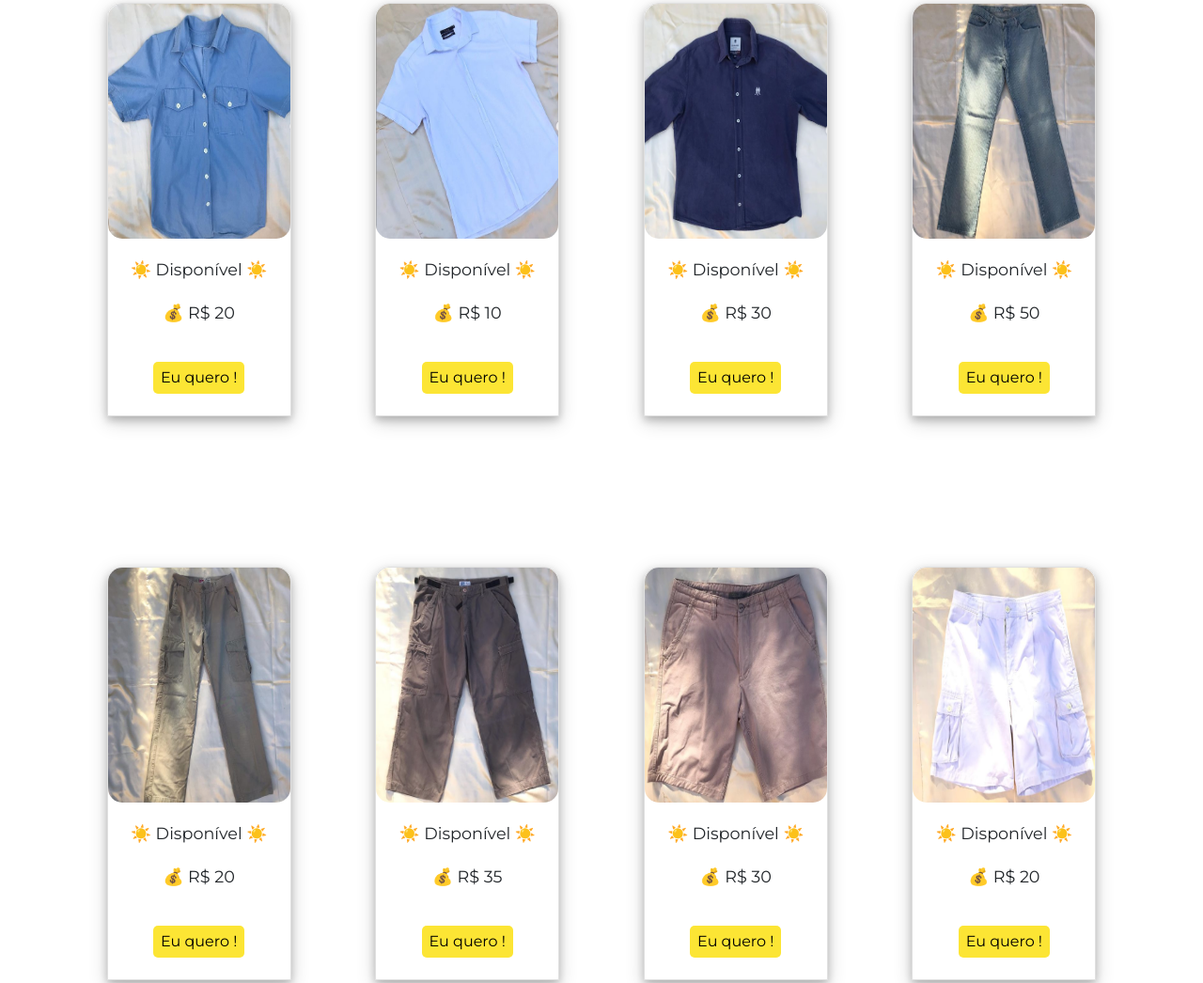
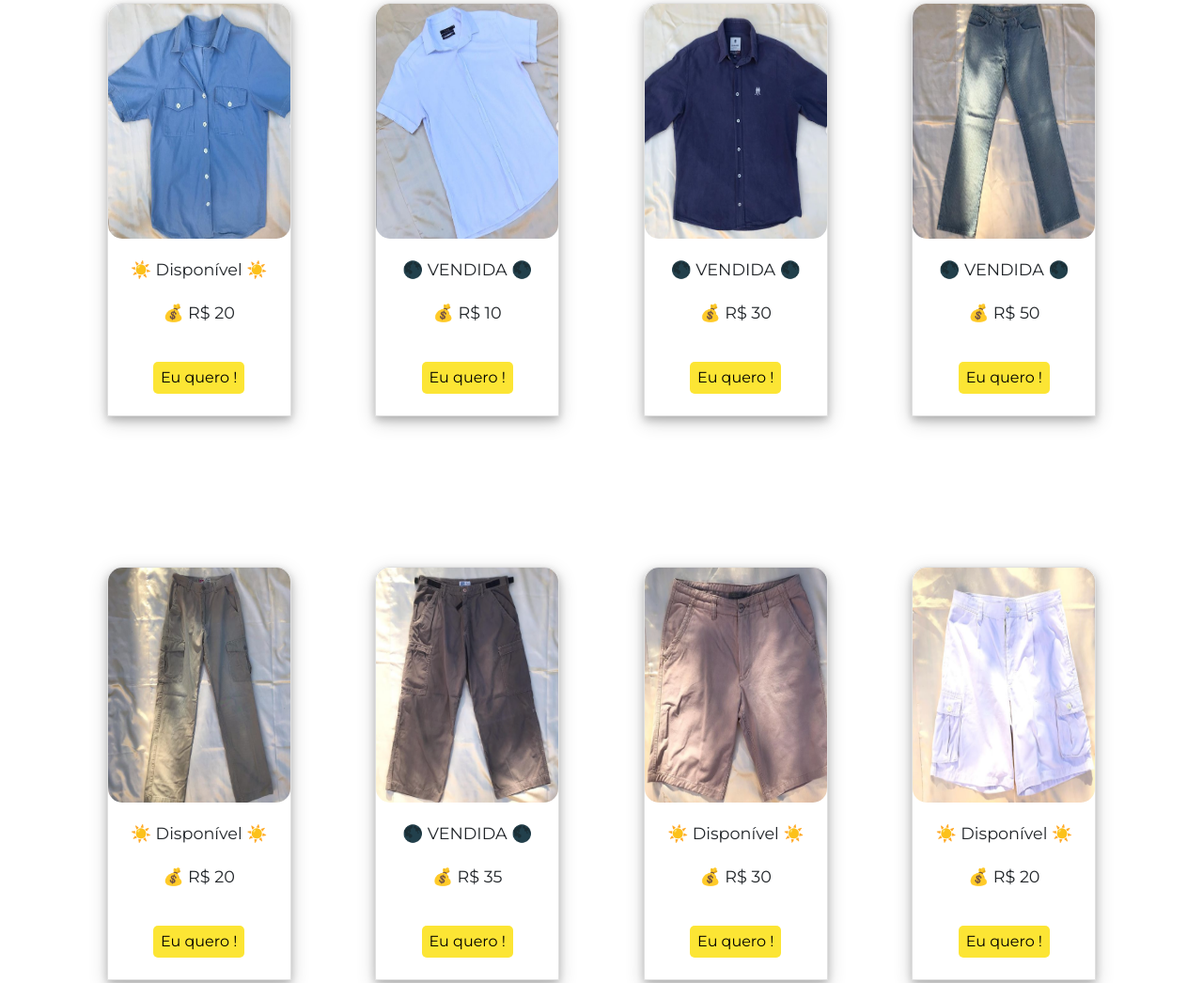
Before and after one commit to yancasale/moradadosolbrecho, a plain HTML site: page index.html in a window 1280 px wide. Shown: the part 587-1633 px from the top of the page at 94% size. Drawn offline with nearby package versions, Linux system fonts and the light colour scheme.

Commit message:
Atualizando roupas vendidas

```diff
--- a/index.html
+++ b/index.html
@@ -69,7 +69,7 @@
 
             <section class="section-acomodacoes">
                 <img src="./images/Camisa slim fit.png" alt="Roupa Camisa Slim Fit">
-                <p>☀️ Disponível ☀️</p>
+                <p>🌑 VENDIDA 🌑</p>
                 <p>💰 R$ 10</p>
                 <div class="box-acomodacoes-link">
                     <a href="https://www.instagram.com/p/CRFXTuZtYHh/" class="link-acomodações" target="_blank">Eu quero
@@ -79,7 +79,7 @@
 
             <section class="section-acomodacoes">
                 <img src="./images/Camisa social polowear.png" alt="Roupa Camisa Social Polowear">
-                <p>☀️ Disponível ☀️</p>
+                <p>🌑 VENDIDA 🌑</p>
                 <p>💰 R$ 30</p>
                 <div class="box-acomodacoes-link">
                     <a href="https://www.instagram.com/p/CRFWtfpN8cX/" class="link-acomodações" target="_blank">Eu quero
@@ -89,7 +89,7 @@
 
             <section class="section-acomodacoes">
                 <img src="./images/Calça jeans mofficero.png" alt="Roupa Calça jeans mofficero">
-                <p>☀️ Disponível ☀️</p>
+                <p>🌑 VENDIDA 🌑</p>
                 <p>💰 R$ 50</p>
                 <div class="box-acomodacoes-link">
                     <a href="https://www.instagram.com/p/CRFVll3tqwL/" class="link-acomodações" target="_blank">Eu quero
@@ -109,7 +109,7 @@
 
             <section class="section-acomodacoes">
                 <img src="./images/Calça cargo adiji.png" alt="Roupa calça cargo adiji">
-                <p>☀️ Disponível ☀️</p>
+                <p>🌑 VENDIDA 🌑</p>
                 <p>💰 R$ 35</p>
                 <div class="box-acomodacoes-link">
                     <a href="https://www.instagram.com/p/CRFUZyQNWUR/" class="link-acomodações" target="_blank">Eu quero
@@ -139,7 +139,7 @@
 
             <section class="section-acomodacoes">
                 <img src="./images/Calça em camurça.png" alt="Roupa Calça em camurça">
-                <p>☀️ Disponível ☀️</p>
+                <p>🌑 VENDIDA 🌑</p>
                 <p>💰 R$ 40</p>
                 <div class="box-acomodacoes-link">
                     <a href="https://www.instagram.com/p/CRFQ-aRNKOG/" class="link-acomodações" target="_blank">Eu quero
```
